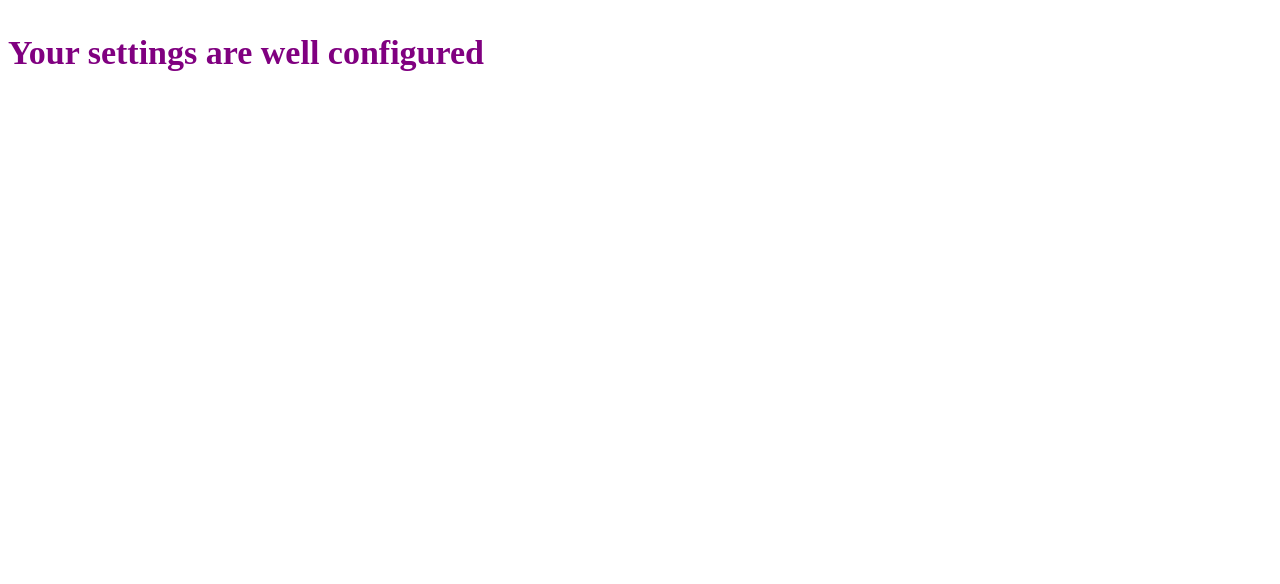
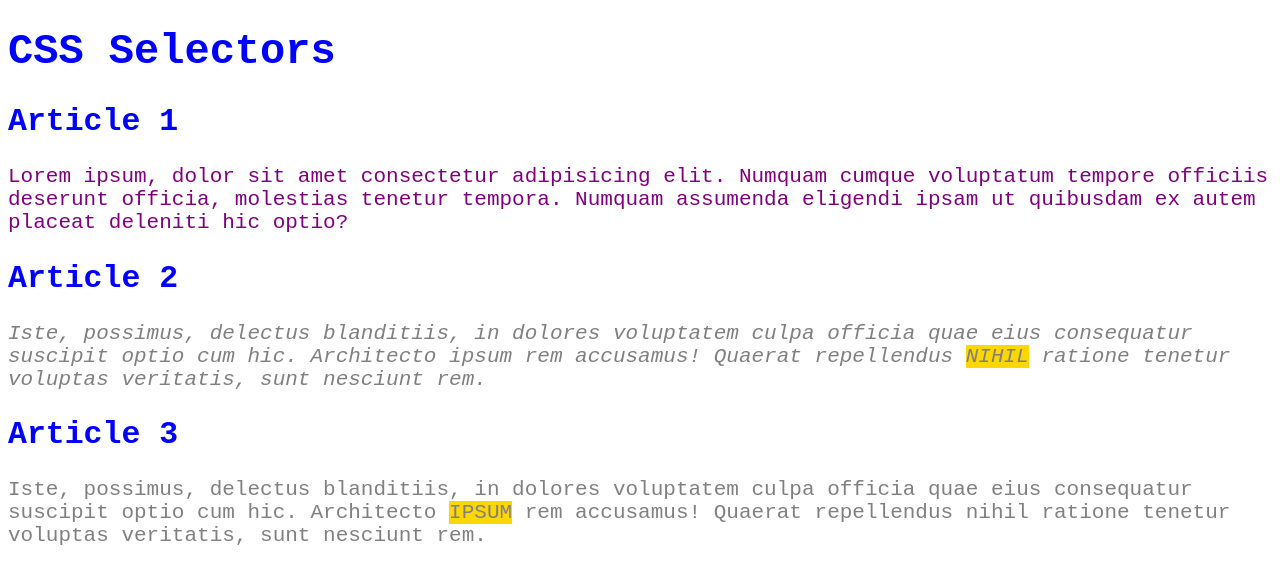
Before and after one commit to s3interdev/css-basics, a website built with Vite: page index.html in a window 1280 px wide. Built offline with nearby package versions, Linux system fonts and the light colour scheme.

Commit message:
feat: css selectors

```diff
--- a/index.html
+++ b/index.html
@@ -15,12 +15,44 @@
 	</head>
 
 	<body>
-		<header></header>
+		<header>
+			<h1>CSS Selectors</h1>
+		</header>
 
 		<main>
 			<article>
 				<section>
-					<h1>Your settings are well configured</h1>
+					<h2>Article 1</h2>
+					<p>
+						Lorem ipsum, dolor sit amet consectetur adipisicing elit. Numquam cumque
+						voluptatum tempore officiis deserunt officia, molestias tenetur tempora.
+						Numquam assumenda eligendi ipsam ut quibusdam ex autem placeat deleniti hic
+						optio?
+					</p>
+				</section>
+			</article>
+
+			<article>
+				<section>
+					<h2>Article 2</h2>
+					<p id="second" class="gray">
+						Iste, possimus, delectus blanditiis, in dolores voluptatem culpa officia quae
+						eius consequatur suscipit optio cum hic. Architecto ipsum rem accusamus!
+						Quaerat repellendus <span class="highlight">nihil</span> ratione tenetur
+						voluptas veritatis, sunt nesciunt rem.
+					</p>
+				</section>
+			</article>
+
+			<article>
+				<section>
+					<h2>Article 3</h2>
+					<p class="gray">
+						Iste, possimus, delectus blanditiis, in dolores voluptatem culpa officia quae
+						eius consequatur suscipit optio cum hic. Architecto
+						<span class="highlight">ipsum</span> rem accusamus! Quaerat repellendus nihil
+						ratione tenetur voluptas veritatis, sunt nesciunt rem.
+					</p>
 				</section>
 			</article>
 		</main>
--- a/style.css
+++ b/style.css
@@ -1,4 +1,29 @@
-h1 {
-	font-size: 34px;
-	color: #800080;
+* {
+	font-family: 'Courier New', Courier, monospace;
 }
+
+body {
+	font-size: 21px;
+}
+
+h1,
+h2 {
+	color: blue;
+}
+
+p {
+	color: purple;
+}
+
+.highlight {
+	text-transform: uppercase;
+	background-color: gold;
+}
+
+.gray {
+	color: gray;
+}
+
+#second {
+	font-style: italic;
+}
```
